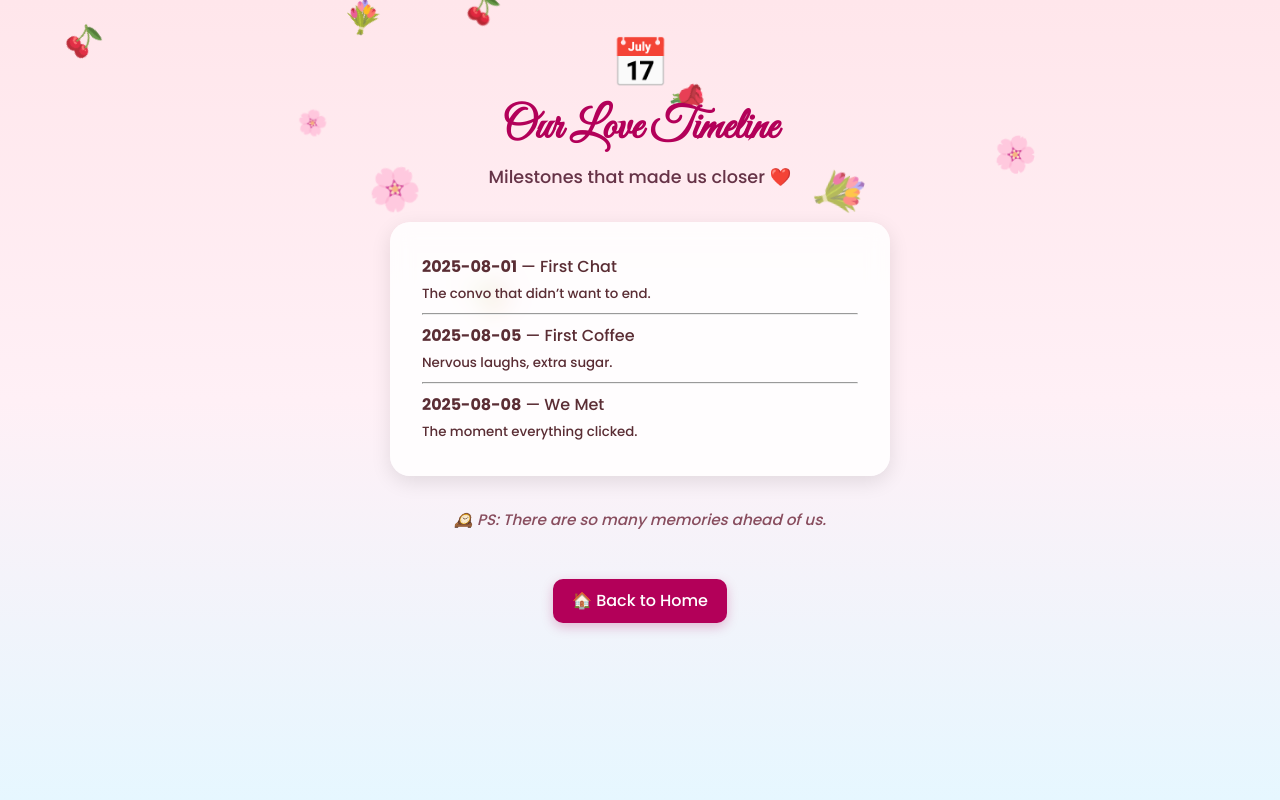
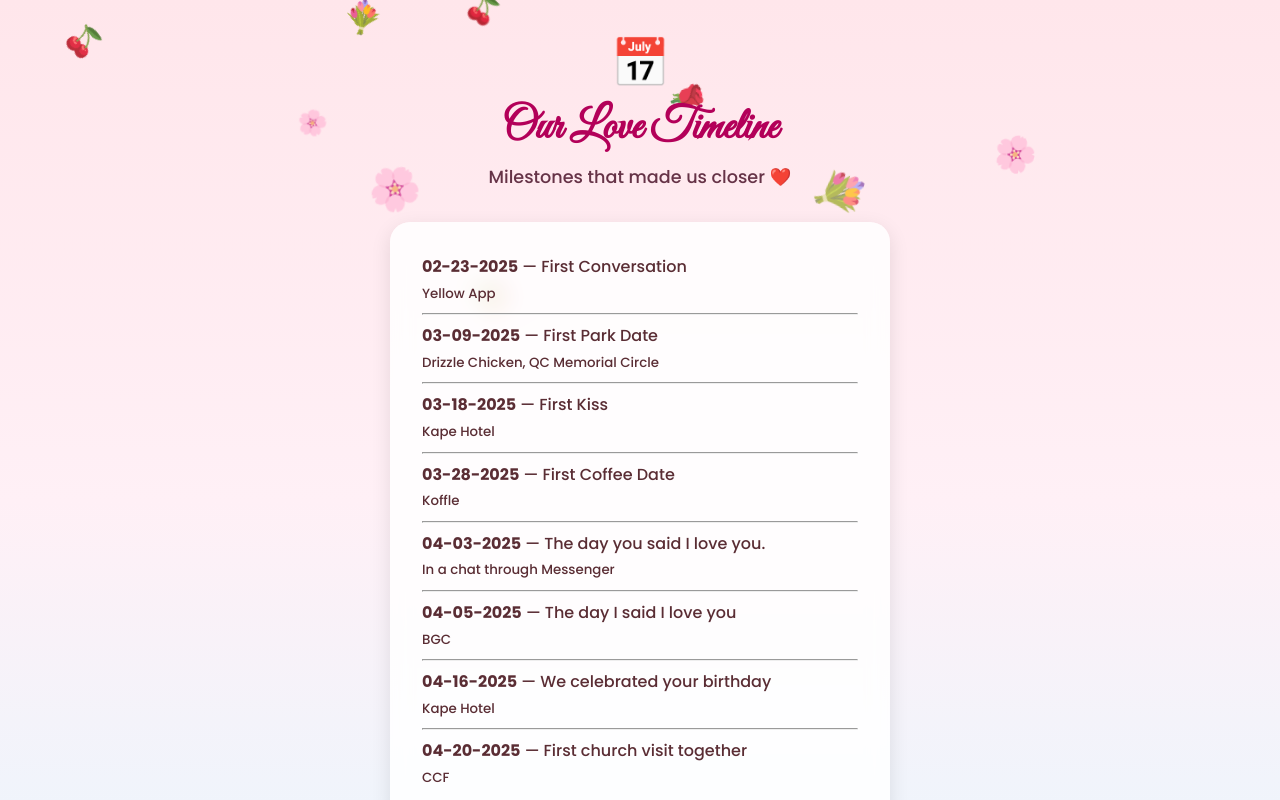
Before and after one commit to sio-pao/for-my-baby, a plain HTML site: page timeline.html in a window 1280 px wide. Shown: the top 800 px of the page. Drawn offline with Linux system fonts and the light colour scheme.

Commit message:
Initial commit

```diff
--- a/timeline.html
+++ b/timeline.html
@@ -21,18 +21,43 @@
 
     <div class="card" style="text-align: left; font-size: 1rem; line-height: 1.6;">
       <div>
-        <strong>2025-08-01</strong> — First Chat
-        <br><small class="small">The convo that didn’t want to end.</small>
+        <strong>02-23-2025</strong> — First Conversation
+        <br><small class="small">Yellow App</small>
       </div>
       <hr>
       <div>
-        <strong>2025-08-05</strong> — First Coffee
-        <br><small class="small">Nervous laughs, extra sugar.</small>
+        <strong>03-09-2025</strong> — First Park Date
+        <br><small class="small">Drizzle Chicken, QC Memorial Circle</small>
       </div>
       <hr>
       <div>
-        <strong>2025-08-08</strong> — We Met
-        <br><small class="small">The moment everything clicked.</small>
+        <strong>03-18-2025</strong> — First Kiss
+        <br><small class="small">Kape Hotel</small>
+      </div>
+      <hr>
+      <div>
+        <strong>03-28-2025</strong> — First Coffee Date
+        <br><small class="small">Koffle</small>
+      </div>
+      <hr>
+      <div>
+        <strong>04-03-2025</strong> — The day you said I love you.
+        <br><small class="small">In a chat through Messenger</small>
+      </div>
+      <hr>
+      <div>
+        <strong>04-05-2025</strong> — The day I said I love you
+        <br><small class="small">BGC</small>
+      </div>
+      <hr>
+      <div>
+        <strong>04-16-2025</strong> — We celebrated your birthday
+        <br><small class="small">Kape Hotel</small>
+      </div>
+      <hr>
+      <div>
+        <strong>04-20-2025</strong> — First church visit together
+        <br><small class="small">CCF</small>
       </div>
     </div>
 
```
Also changed, not shown: gallery.html (+2 -2 lines), index.html (+2 -3 lines).
